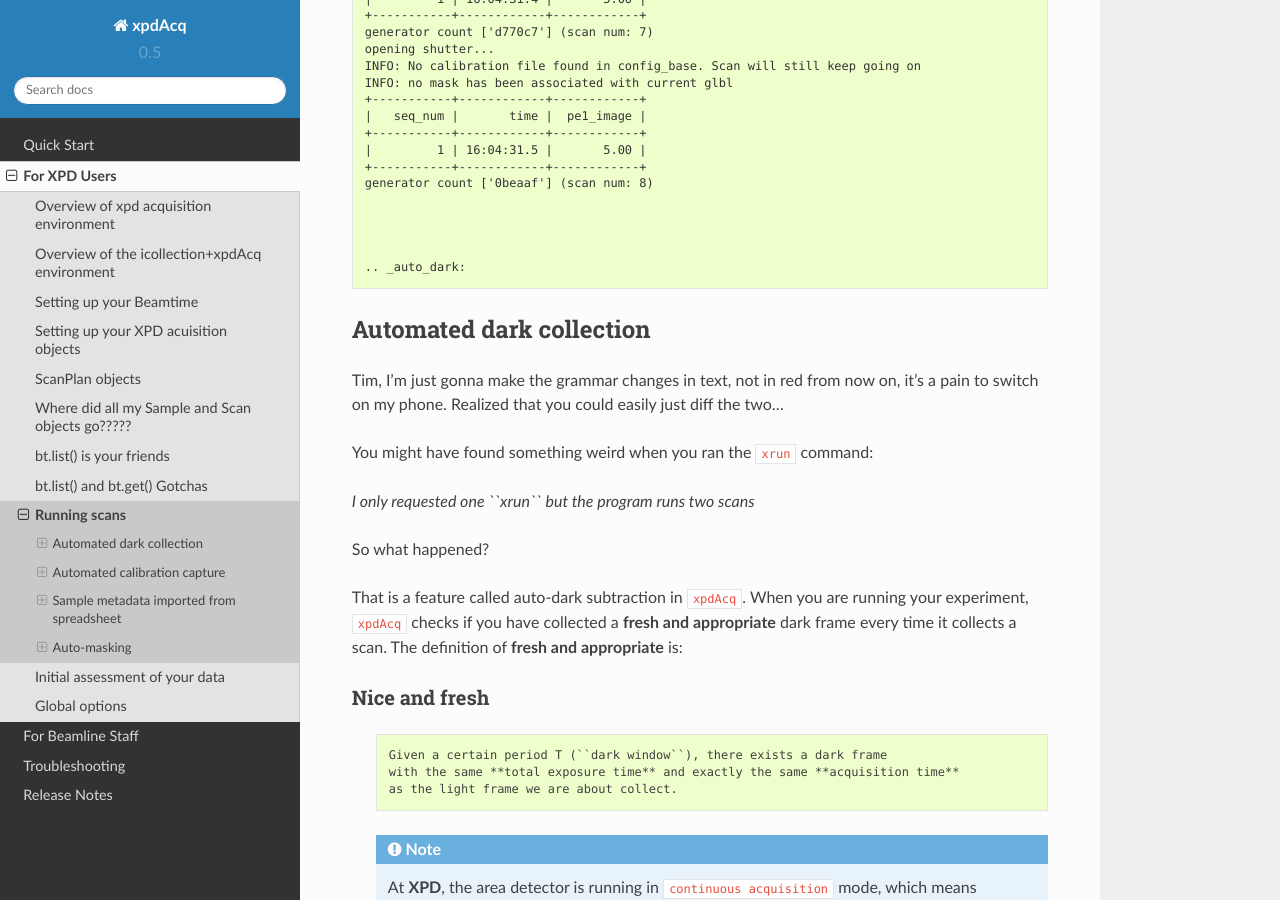
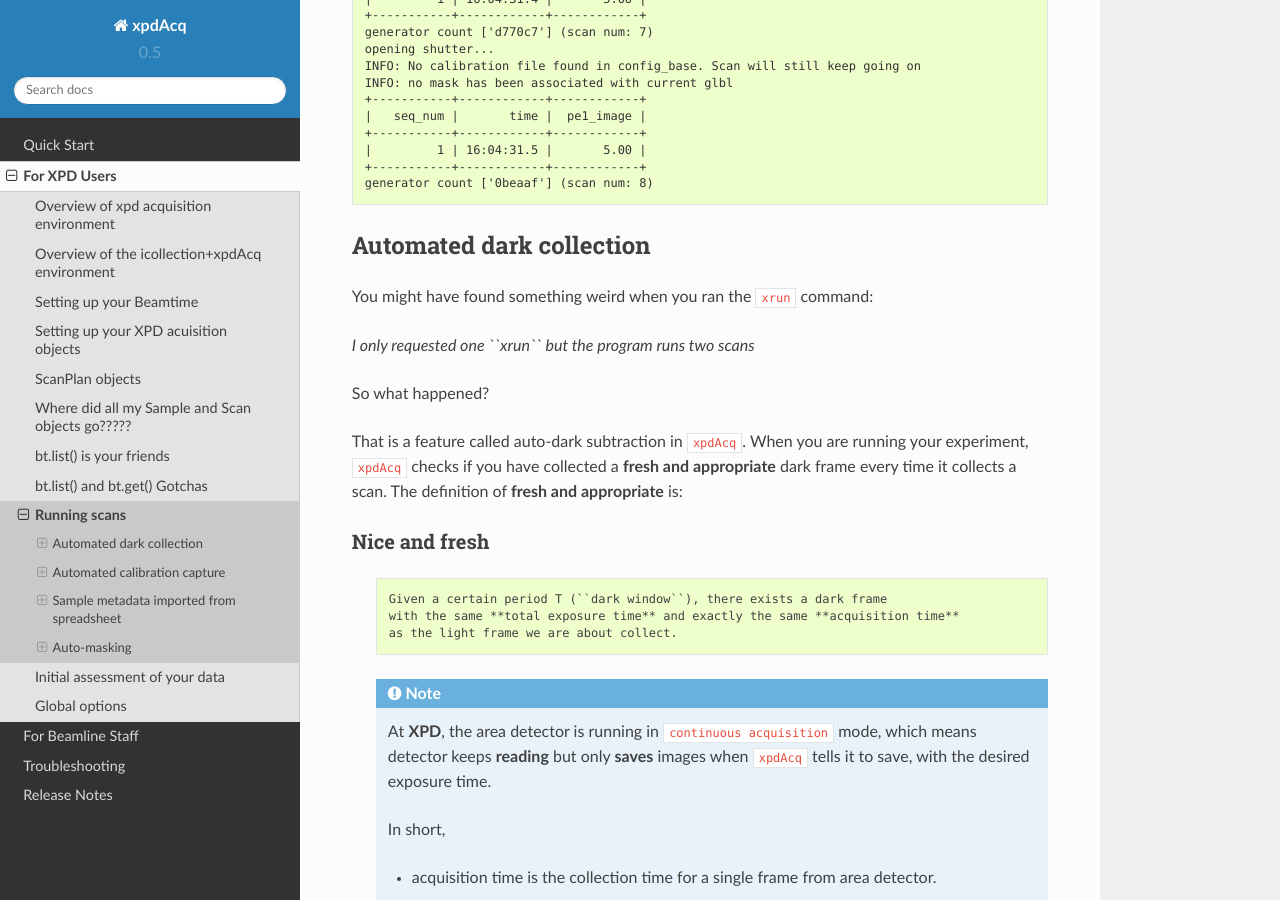
Before and after one commit to xpdAcq/xpdAcq, a Sphinx documentation site: the page built from doc/usb_Running.rst, in a window 1280 px wide and 900 px high, scrolled down 2323 px. Built offline with Sphinx 7.4.7 and the Read the Docs theme 2.0.0, drawn with Linux system fonts in a browser that asks for light colours.

Commit message:
DOC: remove outdated commented line in doc

```diff
--- a/doc/usb_Running.rst
+++ b/doc/usb_Running.rst
@@ -154,15 +154,11 @@ to get the first data-set.
 
 
 
-  .. _auto_dark:
+.. _auto_dark:
 
 
 Automated dark collection
 """""""""""""""""""""""""
-
-
-Tim, I'm just gonna make the grammar changes in text, not in red from now on, it's a pain to switch on my phone. Realized that you could easily just diff the two...
-
 
 You might have found something weird when you ran the ``xrun`` command:
 
```
